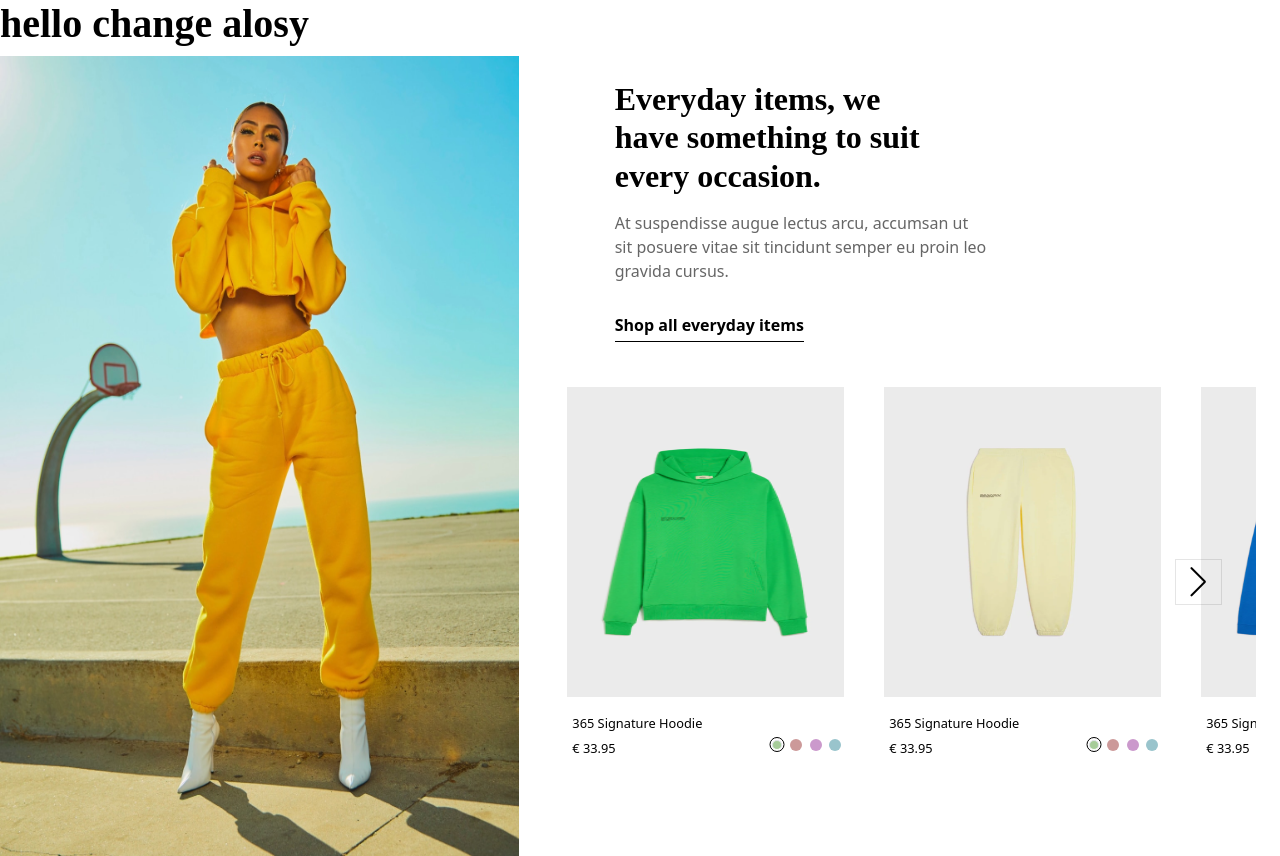
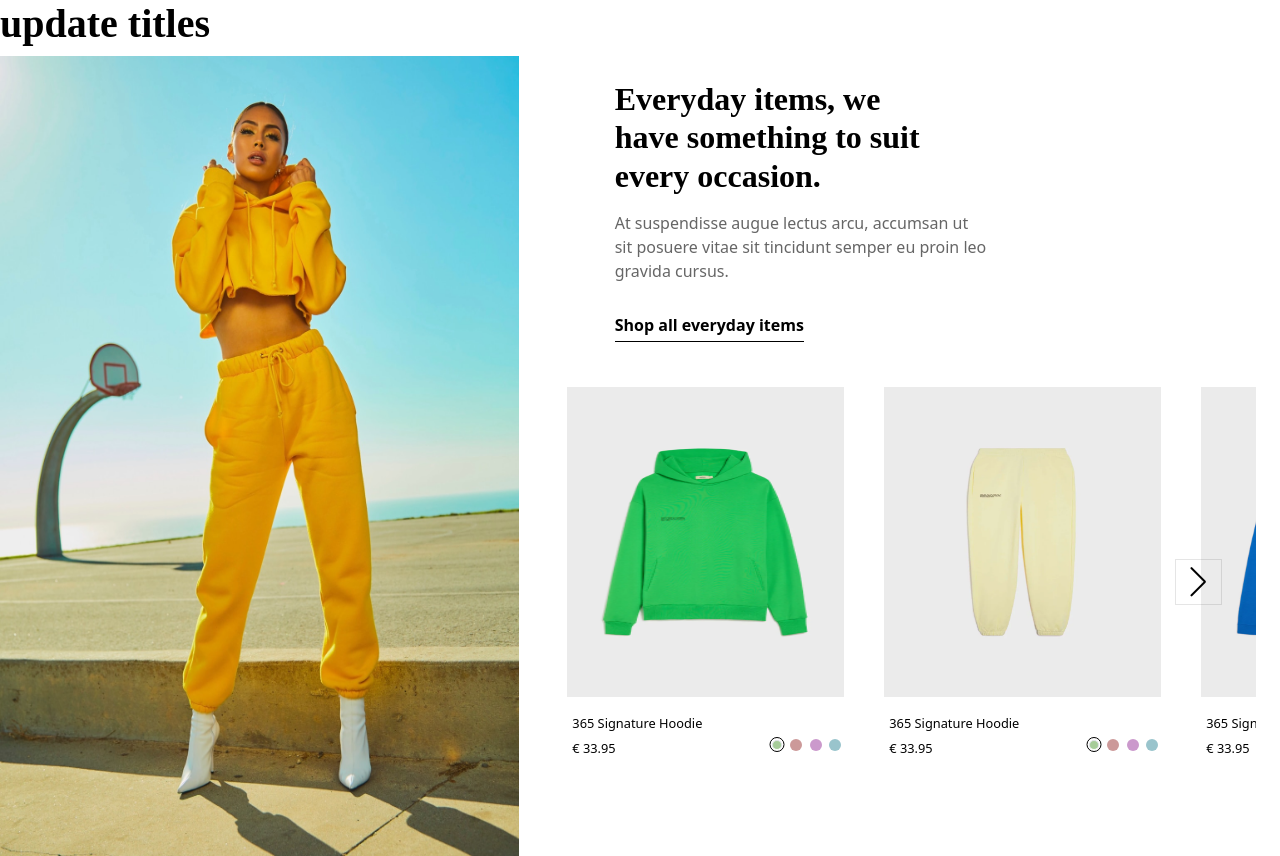
Before and after one commit to SoftwareEngAhmetDemir/Trend, a plain HTML site: page index.html in a window 1280 px wide. Drawn offline with nearby package versions, Linux system fonts and the light colour scheme.

Commit message:
update titles

```diff
--- a/index.html
+++ b/index.html
@@ -18,7 +18,7 @@
 </style>
 
 <body>
-  <h1>hello change alosy</h1>
+  <h1>update titles</h1>
   <section>
     <div class="row">
       <div class="col-lg-5 col-12 back">
```
